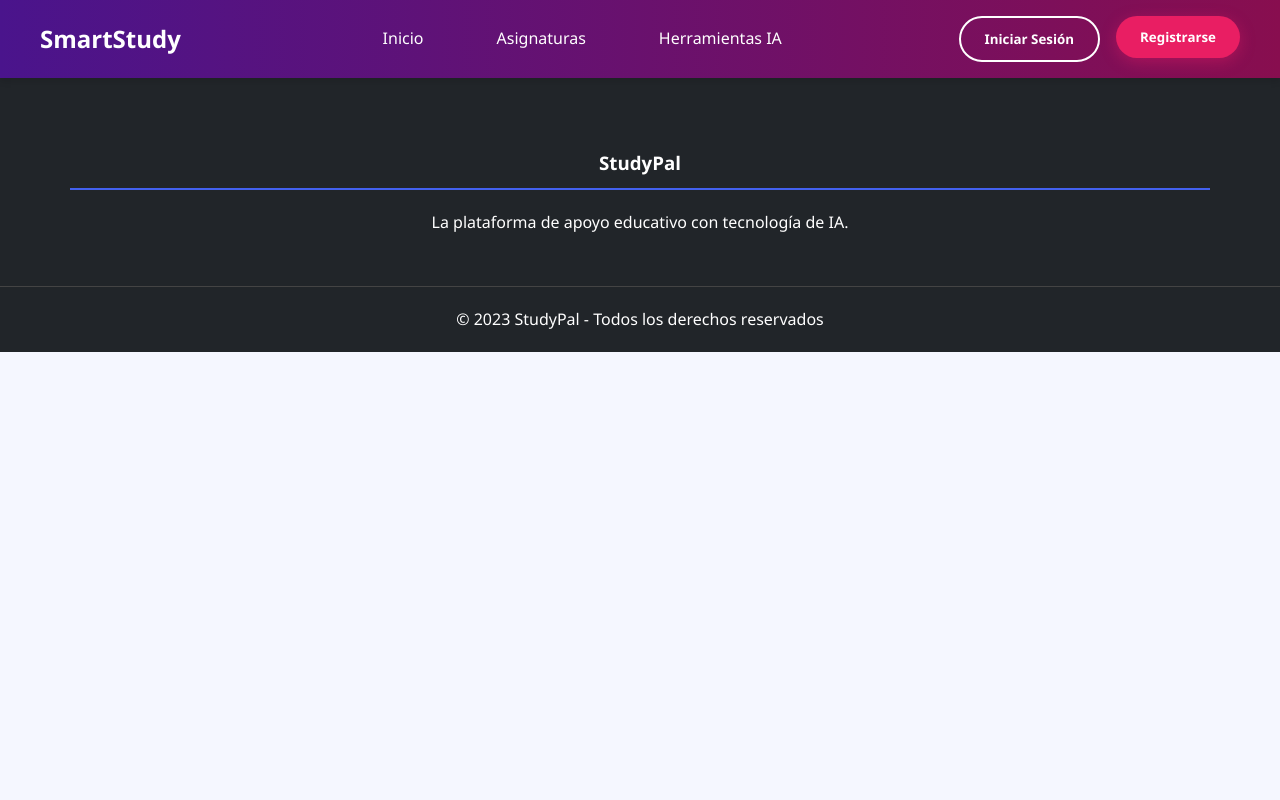
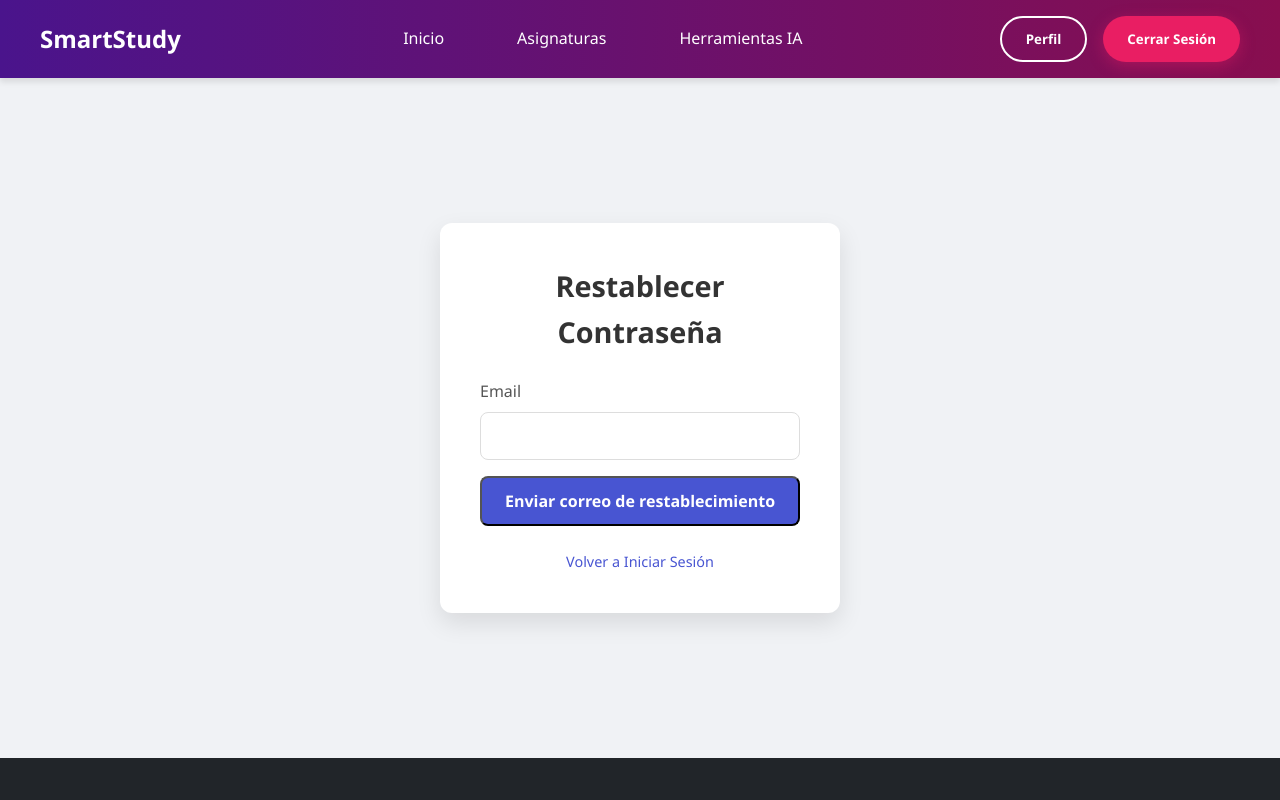
Before and after one commit to rabagoAI/smartstudy-app, a React (Create React App) app: page /restablecer-contrasena in a window 1280 px wide. Shown: the top 800 px of the page. Built offline with nearby package versions, Linux system fonts and the light colour scheme; no server answers; the database is empty; sample sign-in values are in the browser's storage.

Commit message:
Cambios en Iniciar sesión y registrarse, por si se olvida contraseña

```diff
--- a/src/App.js
+++ b/src/App.js
@@ -1,17 +1,36 @@
 import React from 'react';
 import { BrowserRouter as Router, Routes, Route } from 'react-router-dom';
+import { AuthProvider, useAuth } from './AuthContext';
+
 import Header from './components/common/Header';
 import Footer from './components/common/Footer';
+import PrivateRoute from './components/auth/PrivateRoute';
 import HomePage from './components/home/HomePage';
 import SubjectsPage from './components/subjects/SubjectsPage';
 import SubjectDetailsPage from './components/subjects/SubjectDetailsPage';
 import AIToolsPage from './components/ai-tools/AIToolsPage';
 import LoginPage from './components/auth/LoginPage';
 import RegisterPage from './components/auth/RegisterPage';
+import ProfilePage from './components/ProfilePage';
+import ResetPassword from './components/auth/ResetPassword';
 
 import './App.css';
 
-function App() {
+// Componente que contiene el enrutamiento y la lógica de renderizado
+// Condicional según el estado de carga
+function AppContent() {
+  const { loading } = useAuth(); // Obtiene el estado de carga
+
+  // Si está cargando, muestra una pantalla de carga simple
+  if (loading) {
+    return (
+      <div style={{ display: 'flex', justifyContent: 'center', alignItems: 'center', height: '100vh', fontSize: '24px' }}>
+        Cargando...
+      </div>
+    );
+  }
+
+  // Una vez que la carga ha terminado, renderiza el contenido de la aplicación
   return (
     <Router>
       <div className="App">
@@ -19,11 +38,14 @@ function App() {
         <main>
           <Routes>
             <Route path="/" element={<HomePage />} />
-            <Route path="/asignaturas/:subjectName" element={<SubjectDetailsPage />} />
-            <Route path="/asignaturas" element={<SubjectsPage />} />
-            <Route path="/herramientas-ia" element={<AIToolsPage />} />
             <Route path="/iniciar-sesion" element={<LoginPage />} />
             <Route path="/registrarse" element={<RegisterPage />} />
+            <Route path="/restablecer-contrasena" element={<ResetPassword />} />
+
+            <Route path="/perfil" element={<PrivateRoute><ProfilePage /></PrivateRoute>} />
+            <Route path="/asignaturas" element={<PrivateRoute><SubjectsPage /></PrivateRoute>} />
+            <Route path="/asignaturas/:subjectName" element={<PrivateRoute><SubjectDetailsPage /></PrivateRoute>} />
+            <Route path="/herramientas-ia" element={<PrivateRoute><AIToolsPage /></PrivateRoute>} />
           </Routes>
         </main>
         <Footer />
@@ -32,4 +54,13 @@ function App() {
   );
 }
 
+// El componente principal App ahora solo envuelve a AppContent con AuthProvider
+function App() {
+  return (
+    <AuthProvider>
+      <AppContent />
+    </AuthProvider>
+  );
+}
+
 export default App;
--- /dev/null
+++ b/src/AuthContext.js
@@ -0,0 +1,56 @@
+// src/AuthContext.js
+
+import React, { createContext, useContext, useEffect, useState } from 'react';
+import { auth, db } from './firebase';
+import { onAuthStateChanged } from 'firebase/auth';
+import { doc, onSnapshot } from 'firebase/firestore'; // Importa las funciones de Firestore
+
+const AuthContext = createContext();
+
+export const useAuth = () => {
+  return useContext(AuthContext);
+};
+
+export const AuthProvider = ({ children }) => {
+  const [currentUser, setCurrentUser] = useState(null);
+  const [loading, setLoading] = useState(true);
+  const [userData, setUserData] = useState(null); // Nuevo estado para los datos del usuario
+
+  useEffect(() => {
+    const unsubscribeAuth = onAuthStateChanged(auth, user => {
+      setCurrentUser(user);
+      setLoading(false);
+
+      // Si hay un usuario conectado, escucha su documento en Firestore
+      if (user) {
+        const docRef = doc(db, "users", user.uid);
+        const unsubscribeFirestore = onSnapshot(docRef, docSnap => {
+          if (docSnap.exists()) {
+            setUserData(docSnap.data());
+          } else {
+            console.log("No user data found in Firestore.");
+            setUserData(null);
+          }
+        });
+        // Devuelve la función de limpieza de Firestore
+        return () => unsubscribeFirestore();
+      } else {
+        setUserData(null); // Limpia los datos si el usuario cierra sesión
+      }
+    });
+
+    // Devuelve la función de limpieza de Authentication
+    return () => unsubscribeAuth();
+  }, []);
+
+  const value = {
+    currentUser,
+    userData, // Expone los datos del usuario
+  };
+
+  return (
+    <AuthContext.Provider value={value}>
+      {!loading && children}
+    </AuthContext.Provider>
+  );
+};
--- /dev/null
+++ b/src/components/ProfilePage.js
@@ -0,0 +1,23 @@
+import React from 'react';
+import { useAuth } from '../AuthContext';
+
+const ProfilePage = () => {
+  const { userData, currentUser } = useAuth();
+
+  // Muestra un mensaje de carga si los datos aún no están disponibles
+  if (!userData || !currentUser) {
+    return <div>Cargando datos del perfil...</div>;
+  }
+
+  return (
+    <div style={{ padding: '20px', textAlign: 'center' }}>
+      <h1>Perfil de Usuario</h1>
+      <p>Bienvenido, {userData.email}!</p>
+      <p>ID de usuario (UID): {currentUser.uid}</p>
+      <p>Fecha de registro: {userData.createdAt.toDate().toLocaleDateString()}</p>
+      {/* Añade más datos si los guardas en Firestore */}
+    </div>
+  );
+};
+
+export default ProfilePage;
--- a/src/components/auth/LoginPage.js
+++ b/src/components/auth/LoginPage.js
@@ -2,9 +2,9 @@
 
 import React, { useState } from 'react';
 import { signInWithEmailAndPassword } from 'firebase/auth';
-import { auth } from '../../firebase'; // Solo necesitamos 'auth'
+import { auth } from '../../firebase';
 import { Link, useNavigate } from 'react-router-dom';
-import './Auth.css'; // Asegúrate de que esta ruta sea correcta
+import './Auth.css';
 
 const LoginPage = () => {
   const [email, setEmail] = useState('');
@@ -62,6 +62,8 @@ const LoginPage = () => {
         </form>
         <p className="auth-footer">
           ¿No tienes una cuenta? <Link to="/registrarse">Regístrate</Link>
+          <br/>
+          <Link to="/restablecer-contrasena">¿Olvidaste tu contraseña?</Link>
         </p>
       </div>
     </div>
--- /dev/null
+++ b/src/components/auth/PrivateRoute.js
@@ -0,0 +1,17 @@
+// src/components/auth/PrivateRoute.js
+
+import React from 'react';
+import { Navigate } from 'react-router-dom';
+import { useAuth } from '../../AuthContext';
+
+const PrivateRoute = ({ children }) => {
+  const { currentUser } = useAuth();
+
+  if (currentUser) {
+    return children;
+  }
+
+  return <Navigate to="/iniciar-sesion" />;
+};
+
+export default PrivateRoute;
--- /dev/null
+++ b/src/components/auth/ResetPassword.js
@@ -0,0 +1,62 @@
+// src/components/auth/ResetPassword.js
+
+import React, { useState } from 'react';
+import { Link, useNavigate } from 'react-router-dom';
+import { sendPasswordResetEmail } from 'firebase/auth';
+import { auth } from '../../firebase';
+import './Auth.css';
+
+const ResetPassword = () => {
+  const [email, setEmail] = useState('');
+  const [message, setMessage] = useState('');
+  const [error, setError] = useState('');
+  const navigate = useNavigate();
+
+  const handleReset = async (e) => {
+    e.preventDefault();
+    setMessage('');
+    setError('');
+
+    try {
+      await sendPasswordResetEmail(auth, email);
+      setMessage('Se ha enviado un correo electrónico para restablecer tu contraseña. Por favor, revisa tu bandeja de entrada.');
+    } catch (error) {
+      console.error("Error al restablecer contraseña:", error.message);
+      if (error.code === 'auth/user-not-found') {
+        setError('No se encontró ninguna cuenta con este correo electrónico.');
+      } else {
+        setError('Error al enviar el correo de restablecimiento. Por favor, inténtalo de nuevo.');
+      }
+    }
+  };
+
+  return (
+    <div className="auth-form-container">
+      <div className="auth-form-card">
+        <h2>Restablecer Contraseña</h2>
+        <form onSubmit={handleReset}>
+          {message && <p className="success-message">{message}</p>}
+          {error && <p className="error-message">{error}</p>}
+
+          <div className="form-group">
+            <label htmlFor="email">Email</label>
+            <input
+              type="email"
+              id="email"
+              value={email}
+              onChange={(e) => setEmail(e.target.value)}
+              required
+            />
+          </div>
+
+          <button type="submit" className="btn-primary">Enviar correo de restablecimiento</button>
+        </form>
+        <p className="auth-footer">
+          <Link to="/iniciar-sesion">Volver a Iniciar Sesión</Link>
+        </p>
+      </div>
+    </div>
+  );
+};
+
+export default ResetPassword;
--- a/src/components/common/Header.js
+++ b/src/components/common/Header.js
@@ -1,12 +1,27 @@
 import React, { useState } from 'react';
-import { Link } from 'react-router-dom';
+import { Link, useNavigate } from 'react-router-dom';
+import { useAuth } from '../../AuthContext';
+import { auth } from '../../firebase';
+import { signOut } from 'firebase/auth';
+
 import './Header.css';
 
 function Header() {
     const [isMenuOpen, setIsMenuOpen] = useState(false);
+    const { currentUser } = useAuth();
+    const navigate = useNavigate();
 
     const toggleMenu = () => {
         setIsMenuOpen(!isMenuOpen);
+    };
+
+    const handleLogout = async () => {
+        try {
+            await signOut(auth);
+            navigate('/');
+        } catch (error) {
+            console.error('Error al cerrar sesión:', error.message);
+        }
     };
 
     return (
@@ -25,12 +40,28 @@ function Header() {
                 </nav>
 
                 <div className="header-actions">
+                    {/* Renderizado condicional */}
+                    {currentUser ? (
+                        // Si el usuario está conectado, muestra un enlace al perfil y el botón de Cerrar Sesión
+                        <>
+                            <Link to="/perfil" className="profile-link">
+                                <button className="btn login-btn">Perfil</button>
+                            </Link>
+                            <button className="btn register-btn" onClick={handleLogout}>
+                                Cerrar Sesión
+                            </button>
+                        </>
+                    ) : (
+                        // Si el usuario no está conectado, muestra los botones de Iniciar Sesión y Registrarse
+                        <>
                             <Link to="/iniciar-sesion">
                                 <button className="btn login-btn">Iniciar Sesión</button>
                             </Link>
                             <Link to="/registrarse">
                                 <button className="btn register-btn">Registrarse</button>
                             </Link>
+                        </>
+                    )}
                 </div>
 
                 <div className="menu-toggle" onClick={toggleMenu}>
```
Lines whose indentation alone changed are shown as unchanged.
